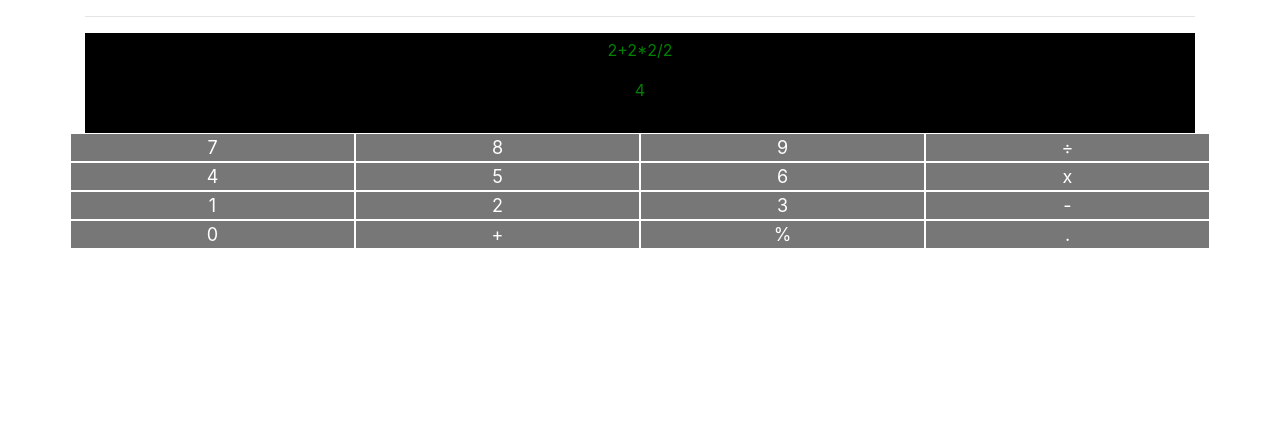
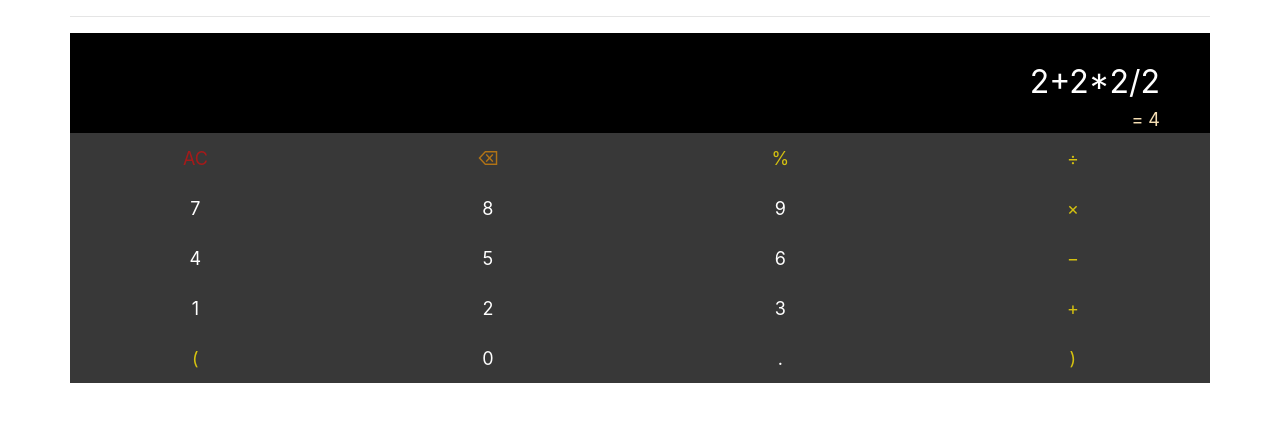
Before and after one commit to recurshawn/Calculator, a React (Create React App) app: page / in a window 1280 px wide. Shown: the top 422 px of the page. Built offline with nearby package versions, Linux system fonts and the light colour scheme.

Commit message:
Structure of number board done and improved UI

```diff
--- a/src/App.css
+++ b/src/App.css
@@ -1,11 +1,14 @@
+
+
 button
 {
   padding: 0px;
-  border: 1px solid white;
+  border: 0px solid white;
   color: white;
   font-size: large;
-  width: 100%;
-  background-color: rgb(119, 119, 119);
+  width: 96%;
+  height: 50px;
+  background-color: rgba(56, 56, 56, 0);
 }
 
 button:hover
@@ -17,13 +20,21 @@ button:hover
 
 .Screen
 {
-  color: green;
-  padding-top: 5px;
+  color: wheat;
+  padding-top: 25px;
   padding-bottom: 5px;
-  text-align: center;
+  padding-right: 50px;
+  margin: 0px;
+  text-align: right;
   background-color: black;
   width: 100%;
   height: 100px;
+  font-size: large;
+}
+
+.container
+{
+  padding: 0px;
 }
 
 .col{
@@ -33,3 +44,26 @@ button:hover
 .row{
   padding: 0px;
 }
+
+.operator button
+{
+  color: rgb(212, 193, 16)
+}
+.power button
+{
+  color: rgba(255, 0, 0, 0.548);
+}
+
+.backspace button{
+  color: rgba(255, 153, 0, 0.61);
+}
+.buttonBoard
+{
+  padding: 0px;
+  background-color: rgb(56, 56, 56);
+}
+.math
+{
+  color: white;
+  font-size: xx-large;
+}
--- a/src/Calculator.js
+++ b/src/Calculator.js
@@ -22,8 +22,9 @@ class Calculator extends React.Component {
     addToString = (symb) => {
         if((this.state.string.slice(-1)!=='+' && this.state.string.slice(-1)!=='-' && this.state.string.slice(-1)!=='*' && this.state.string.slice(-1)!=='/' && this.state.string.slice(-1)!=='%') || (symb!=='+' && symb!=='-' && symb!=='*' && symb!=='/' && symb!=='%'))
         {
-            if(symb === 'x') symb = '*';
+            if(symb === '×') symb = '*';
             if(symb === '÷') symb = '/';
+            if(symb === '−') symb = '-';
             let str = this.state.string;
             str = str + symb;
             this.setState({ string: str });
@@ -35,7 +36,22 @@ class Calculator extends React.Component {
     render() {
         return (
             <div>
+                <div className="buttonBoard">
                 <Screen str={this.state.string} calculate = {this.calculation} />
+                <div className="row">
+                    <div className="col">
+                    <SymbolButton className="power" value={'AC'} />
+                    </div>
+                    <div className="col">
+                    <SymbolButton className="backspace" value={'⌫'} />
+                    </div>
+                    <div className="col">
+                        <SymbolButton className="operator" click={this.addToString} value={'%'} />
+                    </div>
+                    <div className="col">
+                        <SymbolButton className="operator" click={this.addToString} value={'÷'} />
+                    </div>
+                </div>
                 <div className="row">
                     <div className="col">
                         <SymbolButton click={this.addToString} value={7} />
@@ -47,7 +63,7 @@ class Calculator extends React.Component {
                         <SymbolButton click={this.addToString} value={9} />
                     </div>
                     <div className="col">
-                        <SymbolButton click={this.addToString} value={'÷'} />
+                        <SymbolButton className="operator" click={this.addToString} value={'×'} />
                     </div>
                 </div>
                 <div className="row">
@@ -61,7 +77,8 @@ class Calculator extends React.Component {
                         <SymbolButton click={this.addToString} value={6} />
                     </div>
                     <div className="col">
-                        <SymbolButton click={this.addToString} value={'x'} />
+                        <SymbolButton className="operator" click={this.addToString} value={'−'} />
+
                     </div>
                 </div>
                 <div className="row">
@@ -75,25 +92,26 @@ class Calculator extends React.Component {
                         <SymbolButton click={this.addToString} value={3} />
                     </div>
                     <div className="col">
-                        <SymbolButton click={this.addToString} value={'-'} />
+                        <SymbolButton className="operator" click={this.addToString} value={'+'} />
 
                     </div>
                 </div>
                 <div className="row">
                     <div className="col">
-                        <SymbolButton click={this.addToString} value={'0'} />
+                        <SymbolButton className="operator" click={this.addToString} value={'('} />
                     </div>
                     <div className="col">
-                        <SymbolButton click={this.addToString} value={'+'} />
-                    </div>
-                    <div className="col">
-                        <SymbolButton click={this.addToString} value={'%'} />
+                    <SymbolButton click={this.addToString} value={'0'} />
                     </div>
                     <div className="col">
                         <SymbolButton click={this.addToString} value={'.'} />
                     </div>
+                    <div className="col">
+
+                        <SymbolButton className="operator" click={this.addToString} value={')'} />
+                    </div>
                 </div>
-
+                </div>
             </div>
         );
     }
--- a/src/Screen.js
+++ b/src/Screen.js
@@ -4,8 +4,9 @@ const Screen = (props) => {
     var val = props.calculate();
     return(
       <div className="Screen">
-        <p>{props.str}</p>
-        <p>{val}</p>
+        <span className="math">{props.str}</span>
+        <br/>
+        = {val}
       </div>
     );
 
--- a/src/SymbolButton.js
+++ b/src/SymbolButton.js
@@ -3,7 +3,7 @@ import React from 'react';
 const SymbolButton = (props)=> {
     var value = props.value;
     return(
-      <div>
+      <div className={props.className}>
         <button onClick = {() => props.click(value)} > {value}</button>
       </div>
     );
```
